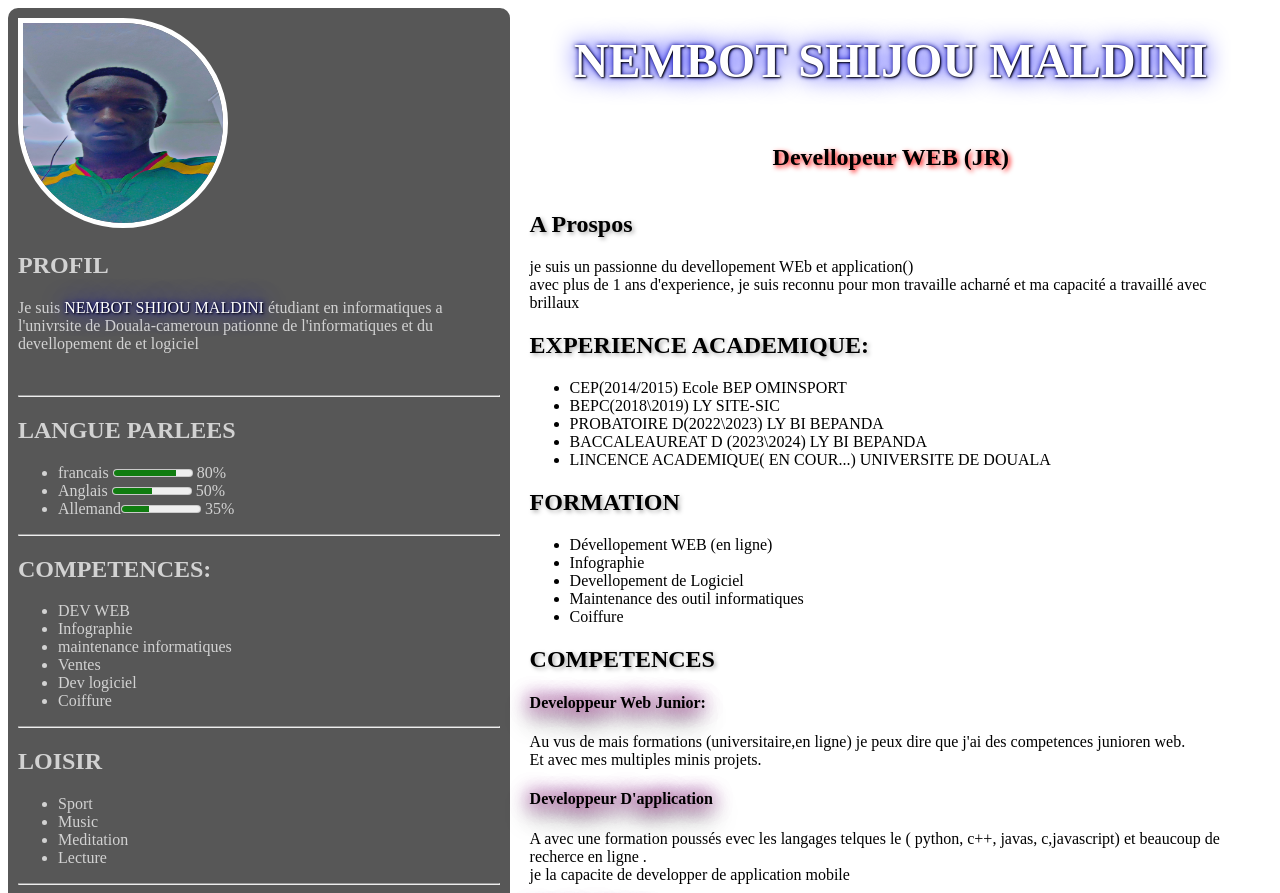
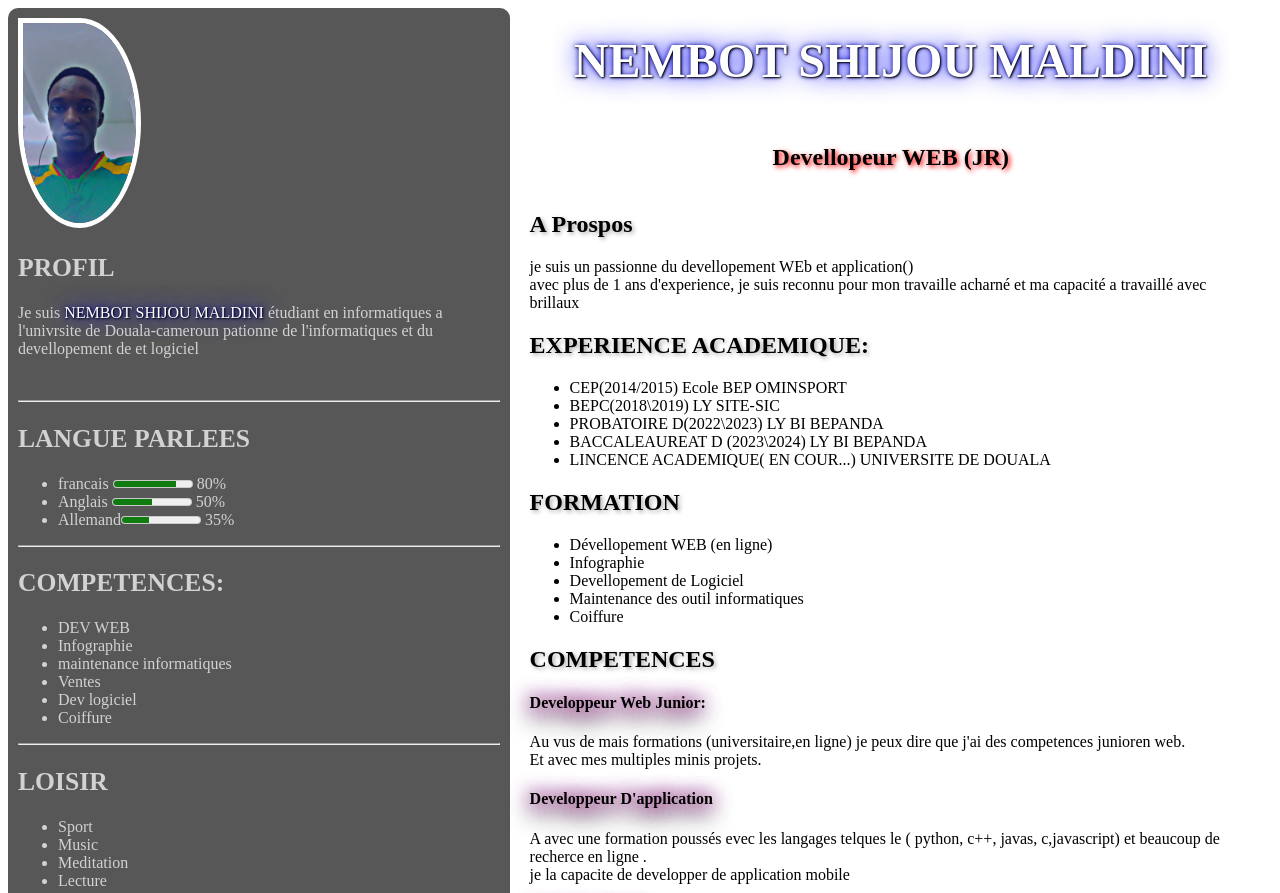
Before and after one commit to Maldi7532/cv_2025, a plain HTML site: page index.html in a window 1280 px wide. Shown: the top 893 px of the page. Drawn offline with Linux system fonts and the light colour scheme.

Commit message:
Update style.css

```diff
--- a/style.css
+++ b/style.css
@@ -11,8 +11,8 @@ body{
     border-radius: 10px;
 }
 .sous-profil img{
-    height: 200px;
-    width: 200px;
+    max-height: 200px;
+    max-width: 200px;
     border-radius: 50%;
     border-top-left-radius: 0;
     border: 5px solid white;
@@ -23,6 +23,8 @@ body{
     color: white;
     text-shadow: 1px 1px 2px black, 0 0 25px blue, 0 0 5px darkblue;
 }
+.sous-profil h2{
+    font-size: 1.6rem;}
 
 .corp{
     background-color: rgba(255, 255, 255, 0.616);
```
